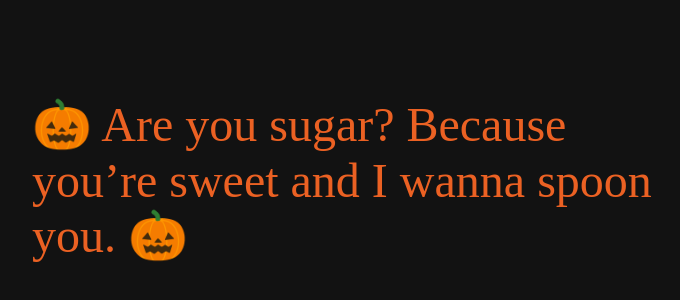
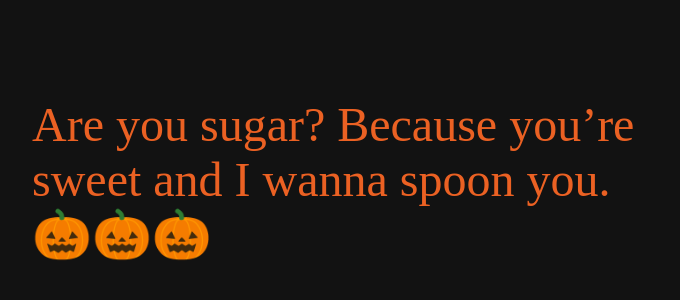
Before and after one commit to Rocco970/Rocco970.github.io, a plain HTML site: page index.html in a window 1280 px wide. Shown: the part 220-520 px from the top of the page, without its empty margins (288-968 px from the left). Drawn offline with Linux system fonts and the light colour scheme.

Commit message:
Update index.html

```diff
--- a/index.html
+++ b/index.html
@@ -12,7 +12,7 @@
         // Returns a random integer from 0 to 9:
         const pickupLines = ["Are you sugar? Because you’re sweet and I wanna spoon you."];
         const pickupLine = pickupLines[Math.floor(Math.random() * pickupLines.length)];
-        document.getElementById("pickupLine").innerHTML = "🎃 " + pickupLine + " 🎃";
+        document.getElementById("pickupLine").innerHTML = pickupLine + " 🎃🎃🎃";
       }
       window.onload = swoon;
     </script>
```
